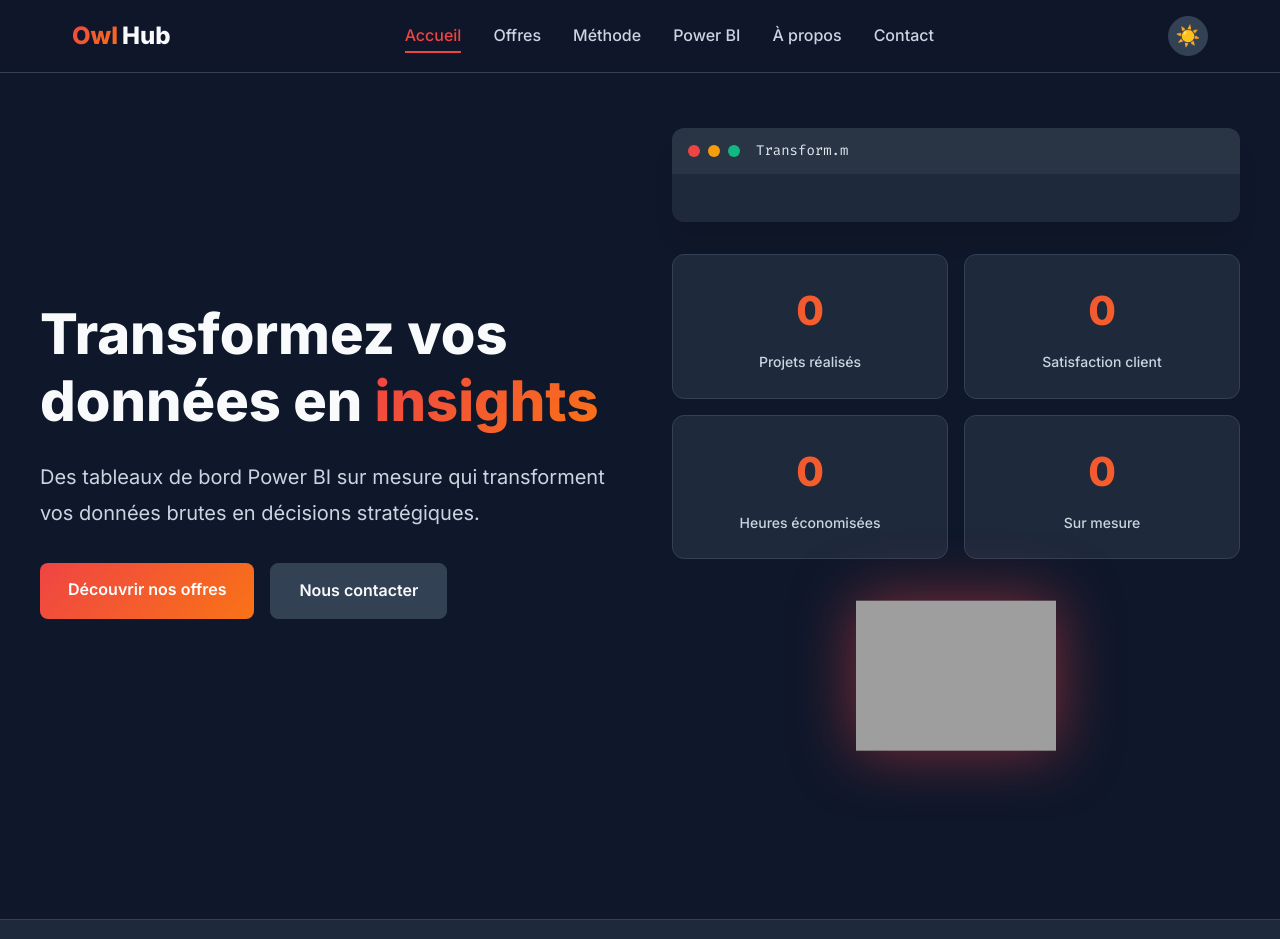
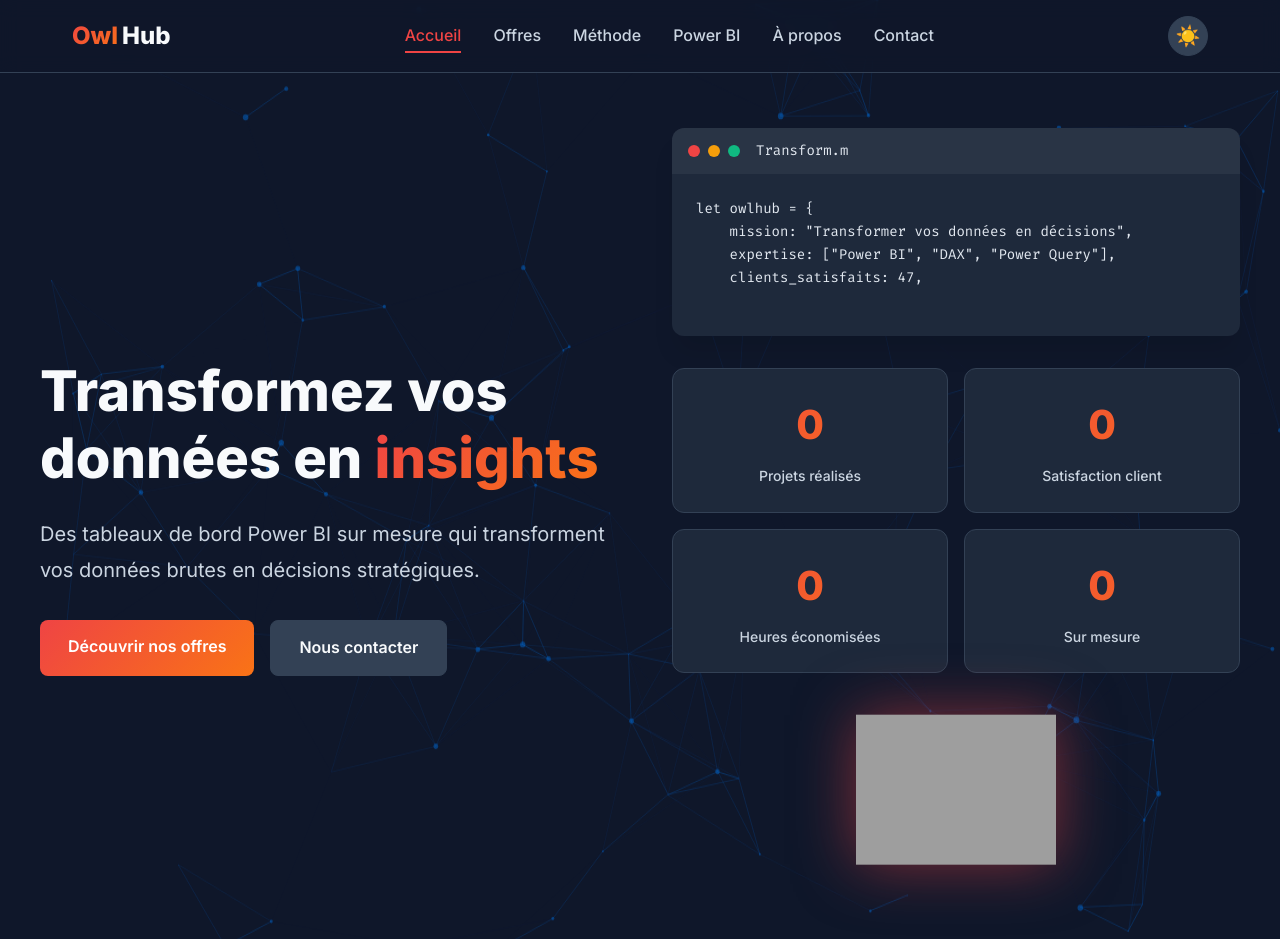
Before and after one commit to GaetanWendling/owlhub1_, a plain HTML site: page index.html in a window 1280 px wide. Shown: the top 939 px of the page. Drawn offline with nearby package versions, Linux system fonts and the light colour scheme; grey boxes are pictures that could not be loaded.

Commit message:
fix: add particles container + fix stats selector

```diff
--- a/assets/css/style.css
+++ b/assets/css/style.css
@@ -214,6 +214,28 @@ body {
 /* ============================================
    HERO SECTION
    ============================================ */
+   /* ============================================
+      PARTICLES.JS - Arrière-plan animé
+      ============================================ */
+   #particles-js {
+       position: absolute;
+       top: 0;
+       left: 0;
+       width: 100%;
+       height: 100%;
+       z-index: 0; /* Derrière tout le contenu */
+       pointer-events: none; /* Ne bloque pas les clics */
+   }
+
+   .hero {
+       position: relative; /* Nécessaire pour que particles-js soit positionné correctement */
+       overflow: hidden; /* Cache les particules qui débordent */
+   }
+
+   .hero-container {
+       position: relative;
+       z-index: 1; /* Au-dessus des particules */
+   }
 
 .hero {
     position: relative;
--- a/assets/js/stats.js
+++ b/assets/js/stats.js
@@ -1,5 +1,5 @@
 document.addEventListener('DOMContentLoaded', function() {
-    const stats = document.querySelectorAll('.stat-number');
+    const statNumbers = document.querySelectorAll('.stat-value');
 
     const animateValue = (element, start, end, duration) => {
         let startTimestamp = null;
--- a/assets/js/theme.js
+++ b/assets/js/theme.js
@@ -1,70 +1,22 @@
-// theme.js - Gestion du thème clair/sombre
-class ThemeManager {
-    constructor() {
-        this.themeToggle = document.getElementById('theme-toggle');
-        this.currentTheme = localStorage.getItem('theme') || 'dark';
+// theme.js - Gestion du thème + Particles.js
+document.addEventListener('DOMContentLoaded', function() {
+    console.log('🎨 Theme.js chargé');
 
-        this.init();
-    }
-
-    init() {
-        // Appliquer le thème sauvegardé
-        this.applyTheme(this.currentTheme);
-
-        // Event listener sur le bouton
-        if (this.themeToggle) {
-            this.themeToggle.addEventListener('click', () => this.toggleTheme());
-        }
-    }
-
-    applyTheme(theme) {
-        document.documentElement.setAttribute('data-theme', theme);
-        localStorage.setItem('theme', theme);
-        this.currentTheme = theme;
-
-        // Changer l'image du hibou si présente
-        this.updateOwlImage(theme);
-    }
-
-    toggleTheme() {
-        const newTheme = this.currentTheme === 'dark' ? 'light' : 'dark';
-        this.applyTheme(newTheme);
-
-        // Animation du bouton
-        this.themeToggle.style.transform = 'rotate(360deg)';
-        setTimeout(() => {
-            this.themeToggle.style.transform = 'rotate(0deg)';
-        }, 300);
-    }
-
-    updateOwlImage(theme) {
-        const owlImages = document.querySelectorAll('.hero-owl, .page-owl, #page-owl');
-        owlImages.forEach(img => {
-            if (theme === 'dark') {
-                img.src = img.src.replace('owl_light.png', 'owl_dark.png');
-            } else {
-                img.src = img.src.replace('owl_dark.png', 'owl_light.png');
-            }
-        });
-    }
-}
-
-// Initialisation
-document.addEventListener('DOMContentLoaded', () => {
-    new ThemeManager();
-});
-
-document.addEventListener('DOMContentLoaded', function() {
+    // ============================================
+    // GESTION DU THÈME SOMBRE/CLAIR
+    // ============================================
     const themeToggle = document.getElementById('theme-toggle');
     const prefersDark = window.matchMedia('(prefers-color-scheme: dark)').matches;
     const savedTheme = localStorage.getItem('theme');
 
+    // Appliquer le thème sauvegardé ou préférence système
     if (savedTheme) {
         document.body.setAttribute('data-theme', savedTheme);
     } else if (prefersDark) {
         document.body.setAttribute('data-theme', 'dark');
     }
 
+    // Toggle du thème
     if (themeToggle) {
         themeToggle.addEventListener('click', function() {
             const currentTheme = document.body.getAttribute('data-theme');
@@ -72,22 +24,118 @@ document.addEventListener('DOMContentLoaded', function() {
 
             document.body.setAttribute('data-theme', newTheme);
             localStorage.setItem('theme', newTheme);
+
+            // Réinitialiser les particules avec la nouvelle couleur
+            if (typeof particlesJS !== 'undefined') {
+                initParticles();
+            }
         });
     }
 
-    // Initialiser les particules si disponible
-    if (typeof particlesJS !== 'undefined') {
+    // ============================================
+    // INITIALISATION PARTICLES.JS
+    // ============================================
+    function initParticles() {
+        // VÉRIFICATION 1 : La bibliothèque est chargée ?
+        if (typeof particlesJS === 'undefined') {
+            console.error('❌ particles.js non chargé depuis le CDN');
+            return;
+        }
+
+        // VÉRIFICATION 2 : Le conteneur existe ?
+        const container = document.getElementById('particles-js');
+        if (!container) {
+            console.error('❌ #particles-js introuvable dans le DOM');
+            return;
+        }
+
+        console.log('✅ Initialisation de particles.js...');
+
+        // Couleur selon le thème
         const theme = document.body.getAttribute('data-theme') || 'light';
-        const color = theme === 'dark' ? '#ff0000' : '#0066cc';
+        const particleColor = theme === 'dark' ? '#ff0000' : '#0066cc';
 
         particlesJS('particles-js', {
-            particles: {
-                number: { value: 80 },
-                color: { value: color },
-                opacity: { value: 0.5 },
-                size: { value: 3 },
-                move: { enable: true, speed: 2 }
-            }
+            "particles": {
+                "number": {
+                    "value": 80,
+                    "density": {
+                        "enable": true,
+                        "value_area": 800
+                    }
+                },
+                "color": {
+                    "value": particleColor
+                },
+                "shape": {
+                    "type": "circle"
+                },
+                "opacity": {
+                    "value": 0.5,
+                    "random": false,
+                    "anim": {
+                        "enable": false,
+                        "speed": 1,
+                        "opacity_min": 0.1,
+                        "sync": false
+                    }
+                },
+                "size": {
+                    "value": 3,
+                    "random": true,
+                    "anim": {
+                        "enable": false,
+                        "speed": 40,
+                        "size_min": 0.1,
+                        "sync": false
+                    }
+                },
+                "line_linked": {
+                    "enable": true,
+                    "distance": 150,
+                    "color": particleColor,
+                    "opacity": 0.4,
+                    "width": 1
+                },
+                "move": {
+                    "enable": true,
+                    "speed": 2,
+                    "direction": "none",
+                    "random": false,
+                    "straight": false,
+                    "out_mode": "out",
+                    "bounce": false
+                }
+            },
+            "interactivity": {
+                "detect_on": "canvas",
+                "events": {
+                    "onhover": {
+                        "enable": true,
+                        "mode": "repulse"
+                    },
+                    "onclick": {
+                        "enable": true,
+                        "mode": "push"
+                    },
+                    "resize": true
+                },
+                "modes": {
+                    "repulse": {
+                        "distance": 100,
+                        "duration": 0.4
+                    },
+                    "push": {
+                        "particles_nb": 4
+                    }
+                }
+            },
+            "retina_detect": true
         });
+
+        console.log('✅ Particles.js initialisé avec succès');
     }
+
+    // Lancer les particules après un court délai pour être sûr
+    setTimeout(initParticles, 100);
 });
--- a/index.html
+++ b/index.html
@@ -39,6 +39,9 @@
 
     <!-- Hero Section -->
   <section class="hero">
+      <!-- CONTENEUR PARTICLES (arrière-plan) -->
+      <div id="particles-js"></div>
+
       <div class="hero-container">
           <div class="hero-content">
               <h1 class="hero-title">
@@ -66,7 +69,7 @@
                       <span class="code-window-title">Transform.m</span>
                   </div>
                   <div class="code-window-body">
-                        <pre><code id="typing-code" class="code-content"></code></pre>
+                      <pre><code id="typed-code" class="code-content"></code></pre>
                   </div>
               </div>
 
@@ -95,6 +98,7 @@
           </div>
       </div>
   </section>
+
 
     <!-- Footer -->
     <footer class="footer">
```
Lines whose indentation alone changed are shown as unchanged.
